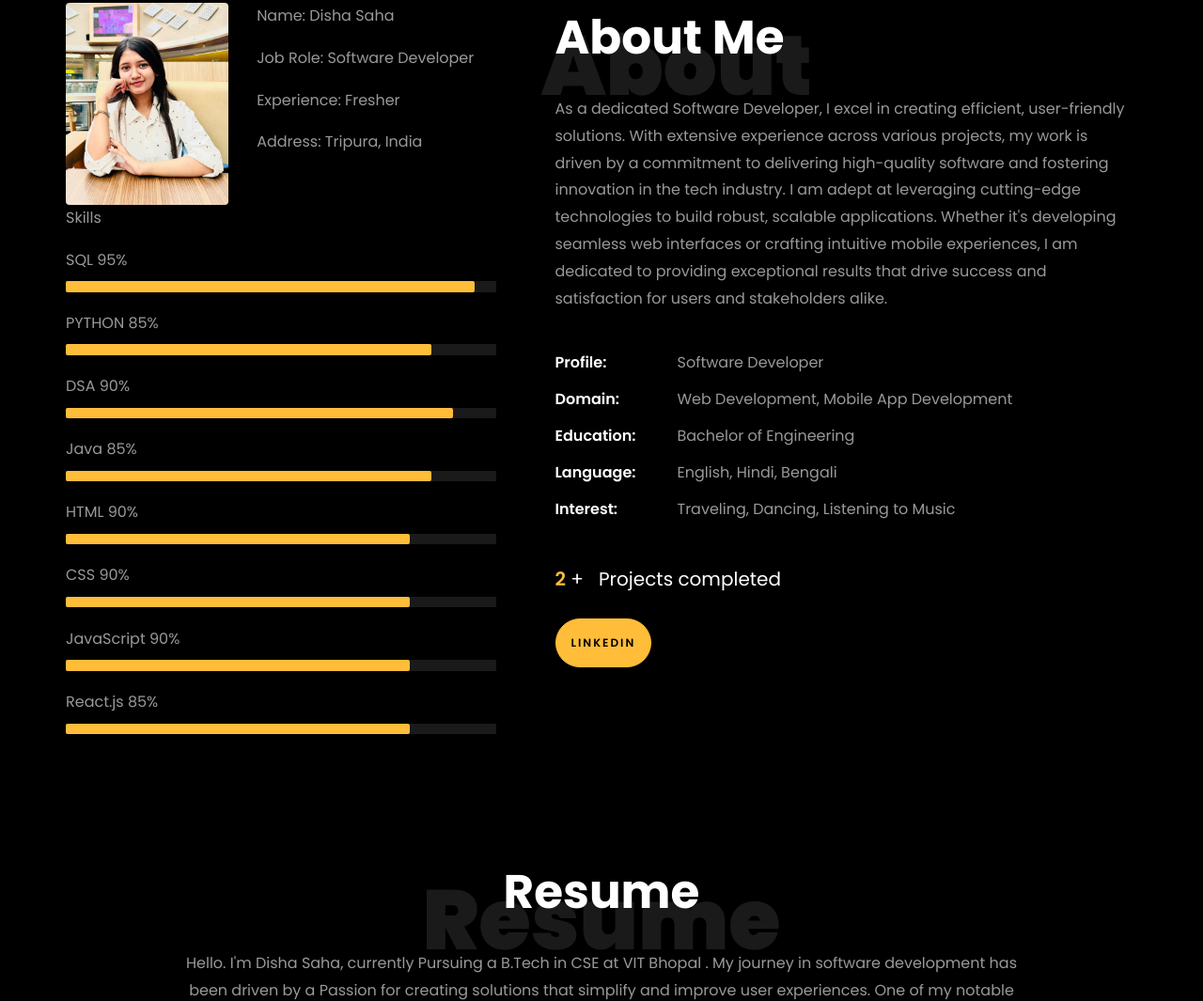
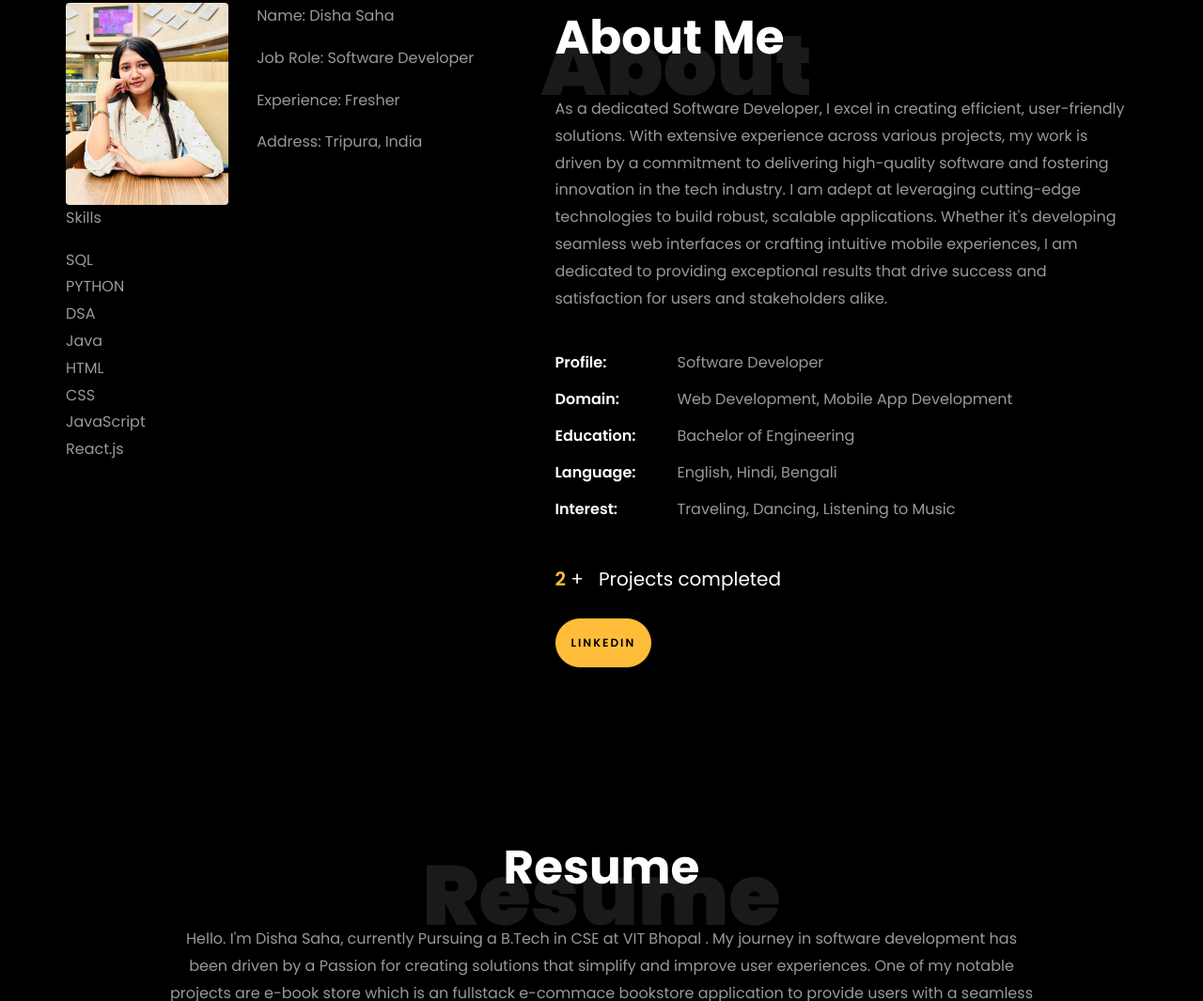
Before and after one commit to DSaha14/Disha_Saha_portfolio, a plain HTML site: page index.html in a window 1280 px wide. Shown: the part 859-1924 px from the top of the page at 94% size. Drawn offline with Linux system fonts and the light colour scheme; files whose address does not match are found by name.

Commit message:
initial commit

```diff
--- a/index.html
+++ b/index.html
@@ -229,52 +229,44 @@
 
 								<div class="skill-mf">
 									<p class="title-s">Skills</p>
-									<span>SQL</span> <span class="pull-right">95%</span>
-									<div class="progress">
-										<div class="progress-bar" role="progressbar" style="width: 95%;" aria-valuenow="95" aria-valuemin="0"
-											aria-valuemax="100"></div>
+									<span>SQL</span>
+									<div >
+
 									</div>
 
-									<span>PYTHON</span> <span class="pull-right">85%</span>
-									<div class="progress">
-										<div class="progress-bar" role="progressbar" style="width: 85%" aria-valuenow="85" aria-valuemin="0"
-											aria-valuemax="100"></div>
+									<span>PYTHON</span>
+									<div >
+
 									</div>
 
-									<span>DSA</span> <span class="pull-right">90%</span>
-									<div class="progress">
-										<div class="progress-bar" role="progressbar" style="width: 90%" aria-valuenow="90" aria-valuemin="0"
-											aria-valuemax="100"></div>
+									<span>DSA</span>
+									<div >
+
 									</div>
 
-									<span>Java</span> <span class="pull-right">85%</span>
-									<div class="progress">
-										<div class="progress-bar" role="progressbar" style="width: 85%" aria-valuenow="85" aria-valuemin="0"
-											aria-valuemax="100"></div>
+									<span>Java</span>
+									<div >
+
 									</div>
 
-									<span>HTML</span> <span class="pull-right">90%</span>
-									<div class="progress">
-										<div class="progress-bar" role="progressbar" style="width: 80%" aria-valuenow="80" aria-valuemin="0"
-											aria-valuemax="100"></div>
+									<span>HTML</span>
+									<div >
+
 									</div>
 
-									<span>CSS</span> <span class="pull-right">90%</span>
-									<div class="progress">
-										<div class="progress-bar" role="progressbar" style="width: 80%" aria-valuenow="80" aria-valuemin="0"
-											aria-valuemax="100"></div>
+									<span>CSS</span>
+									<div >
+
 									</div>
 
-									<span>JavaScript</span> <span class="pull-right">90%</span>
-									<div class="progress">
-										<div class="progress-bar" role="progressbar" style="width: 80%" aria-valuenow="80" aria-valuemin="0"
-											aria-valuemax="100"></div>
+									<span>JavaScript</span>
+									<div >
+
 									</div>
 
-									<span>React.js</span> <span class="pull-right">85%</span>
-									<div class="progress">
-										<div class="progress-bar" role="progressbar" style="width: 80%" aria-valuenow="80" aria-valuemin="0"
-											aria-valuemax="100"></div>
+									<span>React.js</span>
+									<div >
+
 									</div>
 								</div>
 							</div>
@@ -286,7 +278,7 @@
 							<div class="col-md-12 heading-section ftco-animate">
 
 								<h1 class="big">About</h1>
-								<h2 class="mb-4">About Me</h2>
+								<h2 class="mb-4 ">About Me</h2>
 
 								<p>As a dedicated Software Developer, I excel in creating efficient, user-friendly solutions. With extensive experience across various projects, my work is driven by a commitment to delivering high-quality software and fostering innovation in the tech industry. I am adept at leveraging cutting-edge technologies to build robust, scalable applications. Whether it's developing seamless web interfaces or crafting intuitive mobile experiences, I am dedicated to providing exceptional results that drive success and satisfaction for users and stakeholders alike.</p>
 								<ul class="about-info mt-4 px-md-0 px-2">
```
